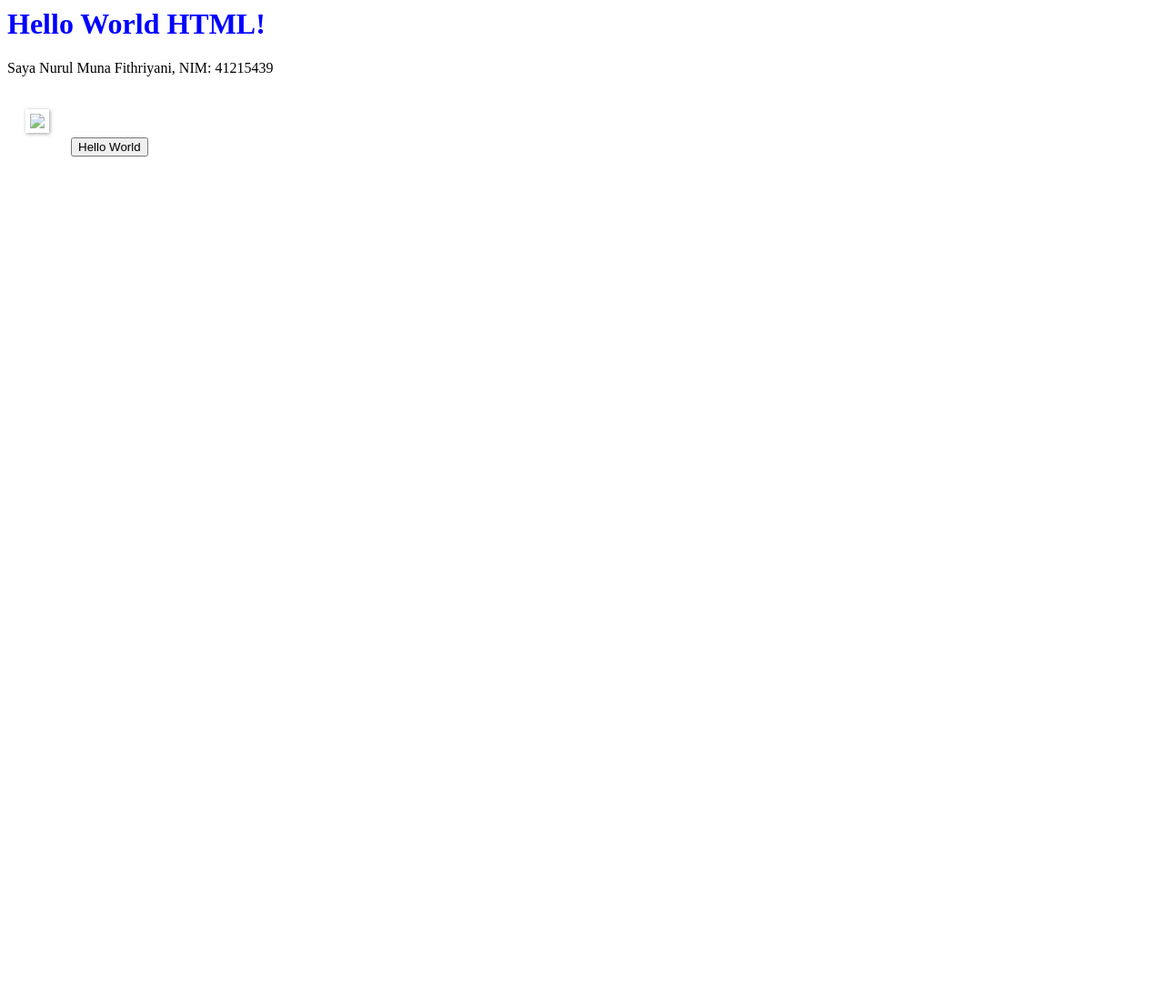
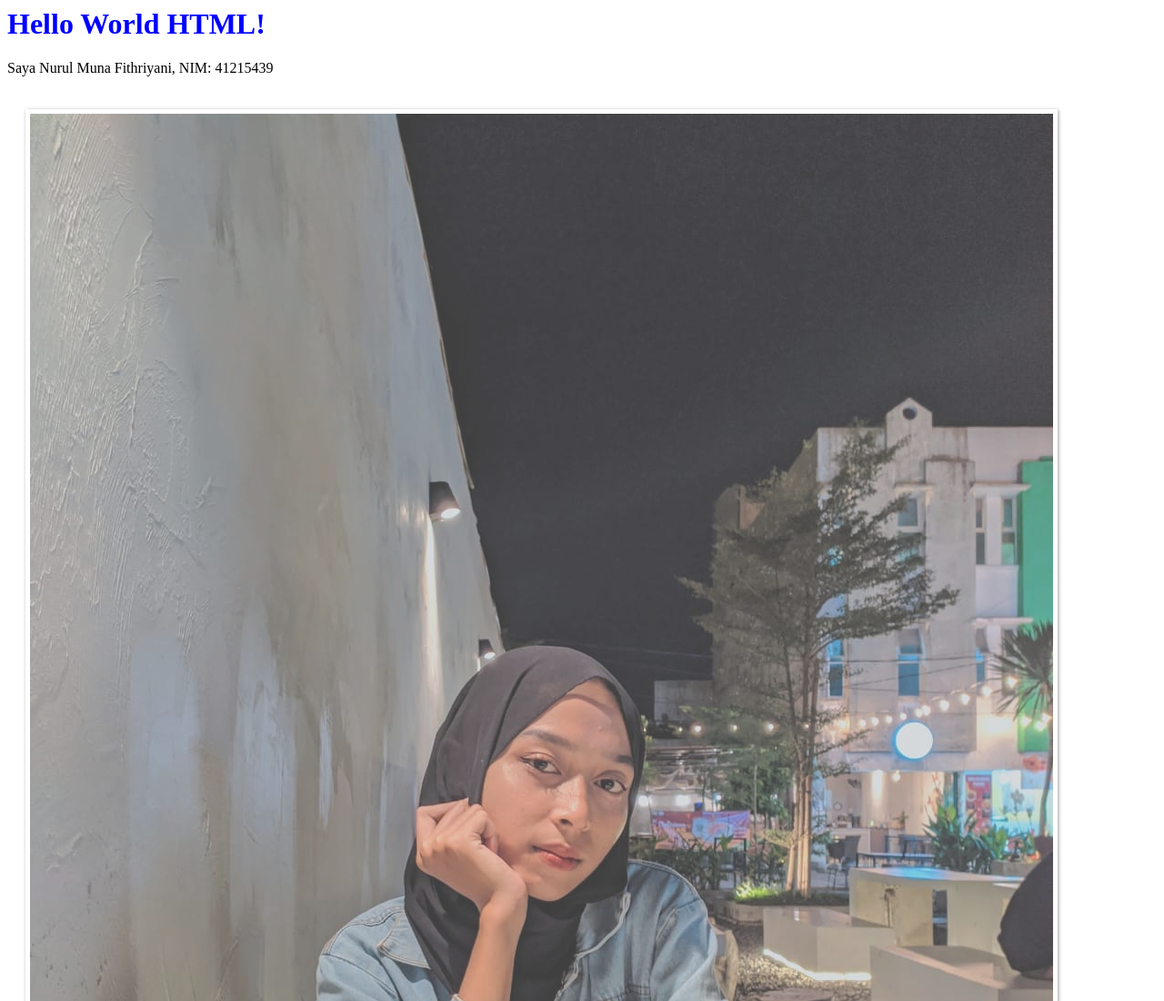
Before and after one commit to nurulmunaaa/nurulmunaaa.github.io, a plain HTML site: page index.html in a window 1280 px wide. Shown: the top 1100 px of the page at 91% size. Before the commit the page ends 800 px from the top, so only its background shows below. Drawn offline with Linux system fonts and the light colour scheme.

Commit message:
Update index.html

```diff
--- a/index.html
+++ b/index.html
@@ -31,7 +31,7 @@ img:hover{
 <h1>Hello World HTML!</h1>
 <p>Saya Nurul Muna Fithriyani, NIM: 41215439</P>
 
-<img src="muna.jpg"
+<img src="muna.jpeg"
 
 <hr>
 <button onclick="alert('Hello Javascript!')">Hello World
```
